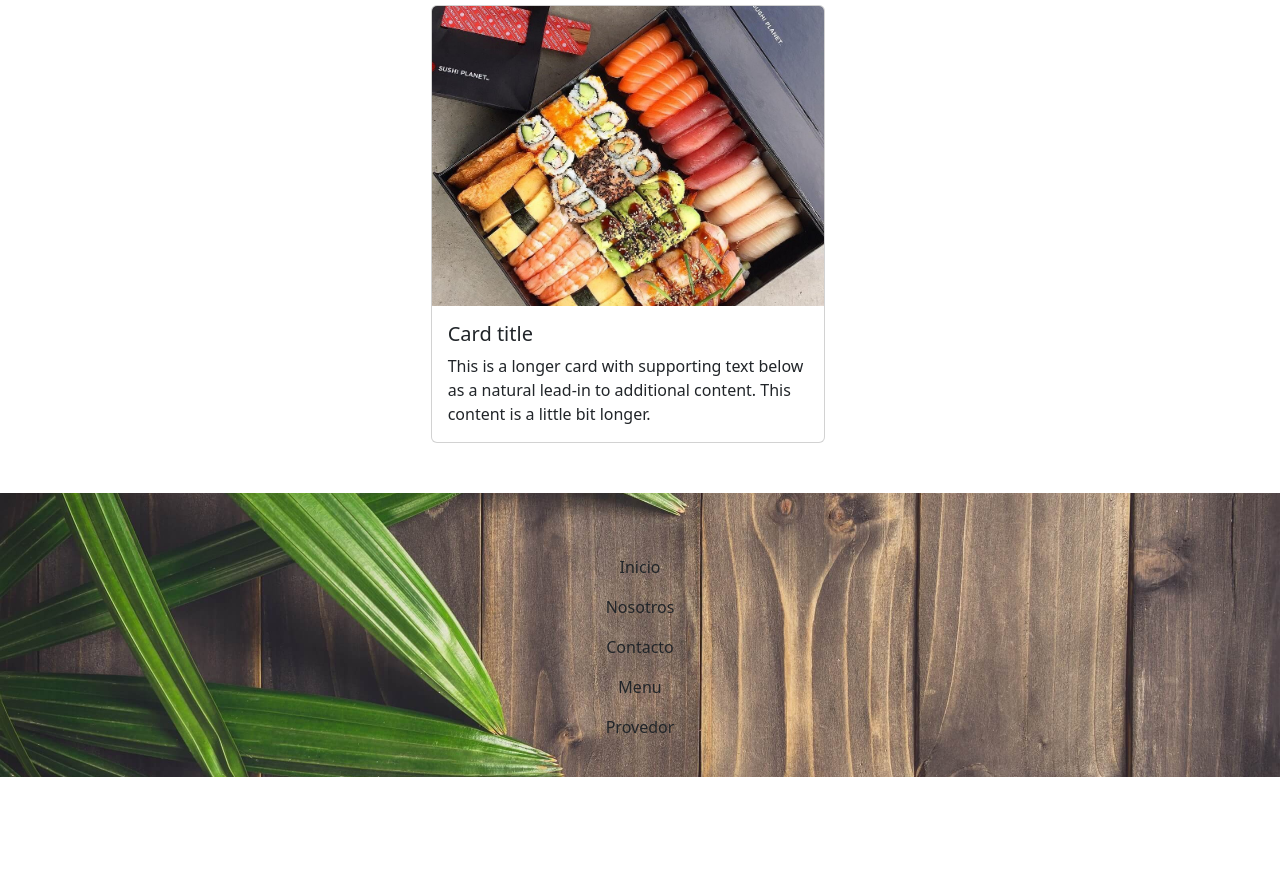
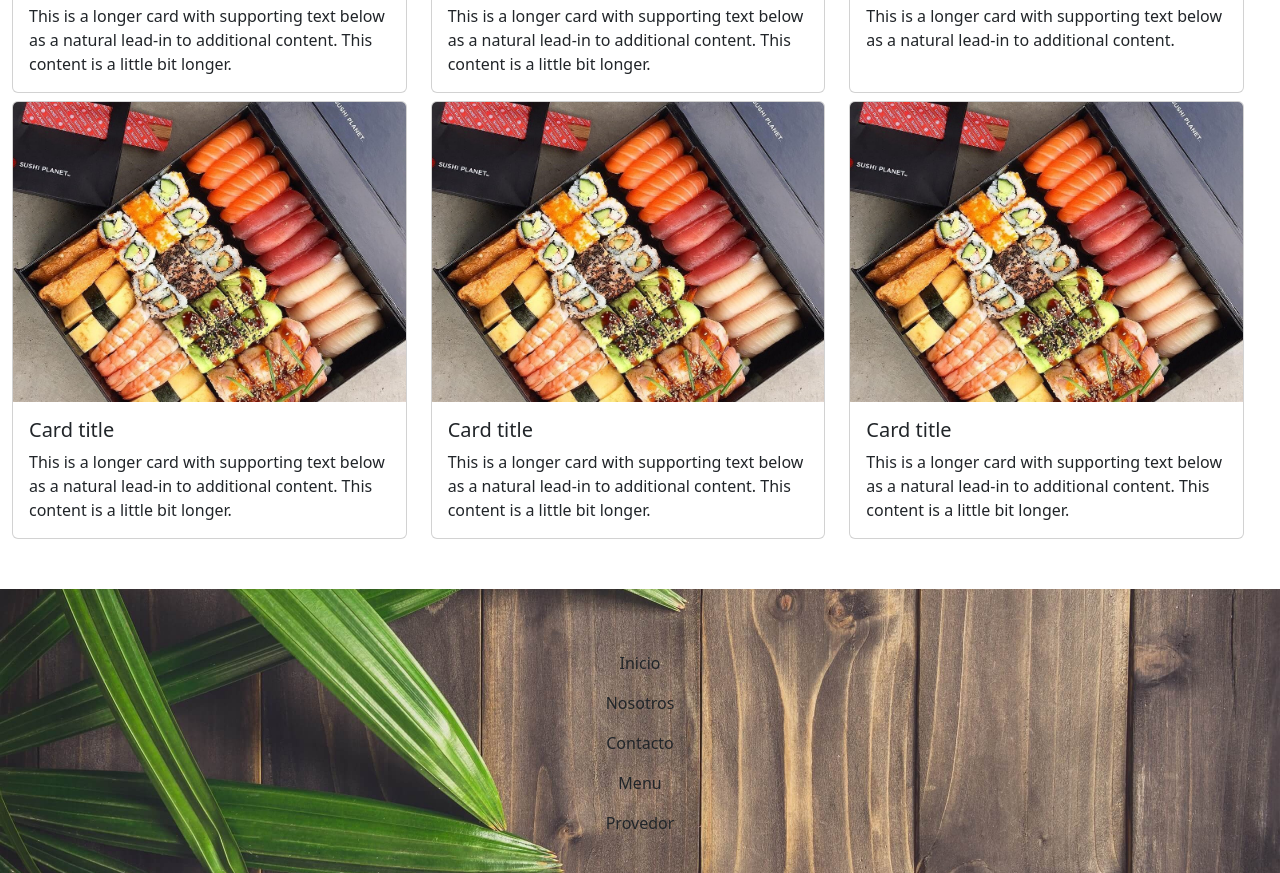
Before and after one commit to NahuelGodoz/Pf-Godoy, a plain HTML site: page pages/menu.html in a window 1280 px wide. Shown: the part 907-1780 px from the top of the page. Before the commit the page ends 1684 px from the top, so only its background shows below. Drawn offline with nearby package versions, Linux system fonts and the light colour scheme.

Commit message:
cambios-menu

```diff
--- a/pages/menu.html
+++ b/pages/menu.html
@@ -63,9 +63,12 @@
             </section>
   <main>
     <section>
+      <div data-aos="fade-up" data-aos-duration="1000">
+        <h3  class="text-center fs-1 text-decoration-underline">Promociones</h3>
+      </div>
   <!-- card bootstrap -->
   <!-- ofertas -->
-      <div class="row row-cols-1 row-cols-sm-2 g-4 row-cols-lg-3 container-fluid">
+      <div class="row row-cols-1 row-cols-sm-2 g-4 row-cols-lg-3 container-fluid mt-4">
         <div class="col container-fluid mt-2 ">
           <div class="card h-100">
             <img src="../img/menu1.jpg" class="card-img-top " alt="...">
@@ -102,14 +105,30 @@
             </div>
           </div>
         </div>
+        <div class="col container-fluid mt-2">
+          <div class="card h-100">
+            <img src="../img/menu 4.jpg" class="card-img-top" alt="...">
+            <div class="card-body">
+              <h5 class="card-title">Card title</h5>
+              <p class="card-text">This is a longer card with supporting text below as a natural lead-in to additional content. This content is a little bit longer.</p>
+            </div>
+          </div>
+        </div>
+        <div class="col container-fluid mt-2">
+          <div class="card h-100">
+            <img src="../img/menu 4.jpg" class="card-img-top" alt="...">
+            <div class="card-body">
+              <h5 class="card-title">Card title</h5>
+              <p class="card-text">This is a longer card with supporting text below as a natural lead-in to additional content. This content is a little bit longer.</p>
+            </div>
+          </div>
+        </div>
       </div>
-            <!-- <div data-aos="fade-up"
-            data-aos-duration="2500">
-            <h3  class="text-center fs-1 text-decoration-underline">Combos armados</h3>
-            </div>
-            <div class="conteiner-cards row  text- align-items-center justify-content-evenly" >
-
-            </div> -->
+    <!-- Tipos de SUSHI -->
+    <!-- <div data-aos="fade-up" data-aos-duration="2500">
+      <h3  class="text-center fs-1 text-decoration-underline">Tipos de Sushi</h3>
+    </div>
+    -->
 
     </section>
   </main>
--- a/sass/main.scss
+++ b/sass/main.scss
@@ -40,7 +40,7 @@ $img-fonde: (
     index: url(../img/prueba.jfif),
     nosotros: url(../img/fond-cont.jpg),
     conctato: url(../img/ct-imagen.jpg),
-    menu: url(../img/menu-fondo.jpg),
+    menu: url(../img/menuf2.jpg),
     provedor: url(../img/ct-imagen.jpg),
     );
 
```
Also changed, not shown: css/estilos.css, img/menuf2.jpg (added).
